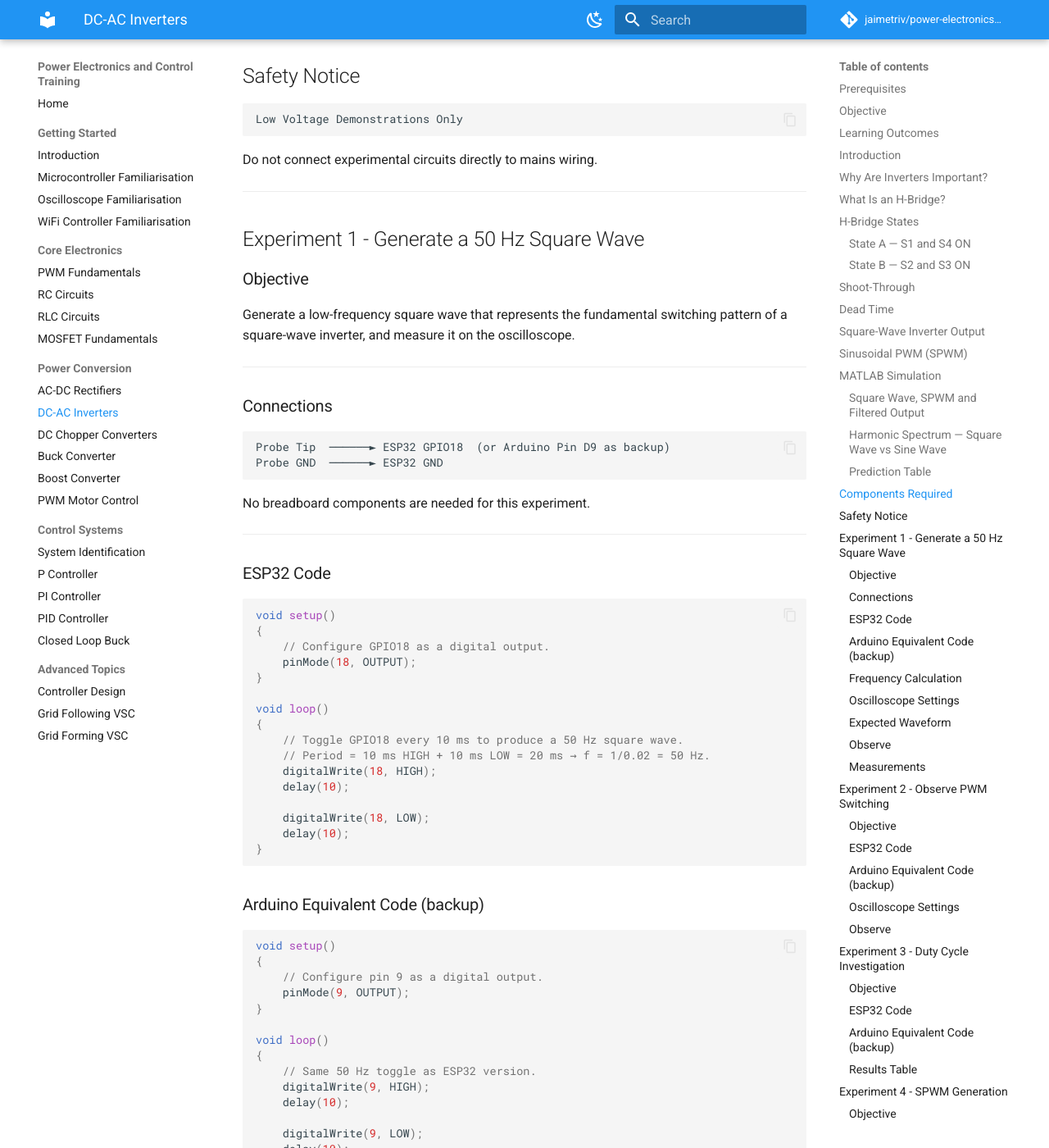
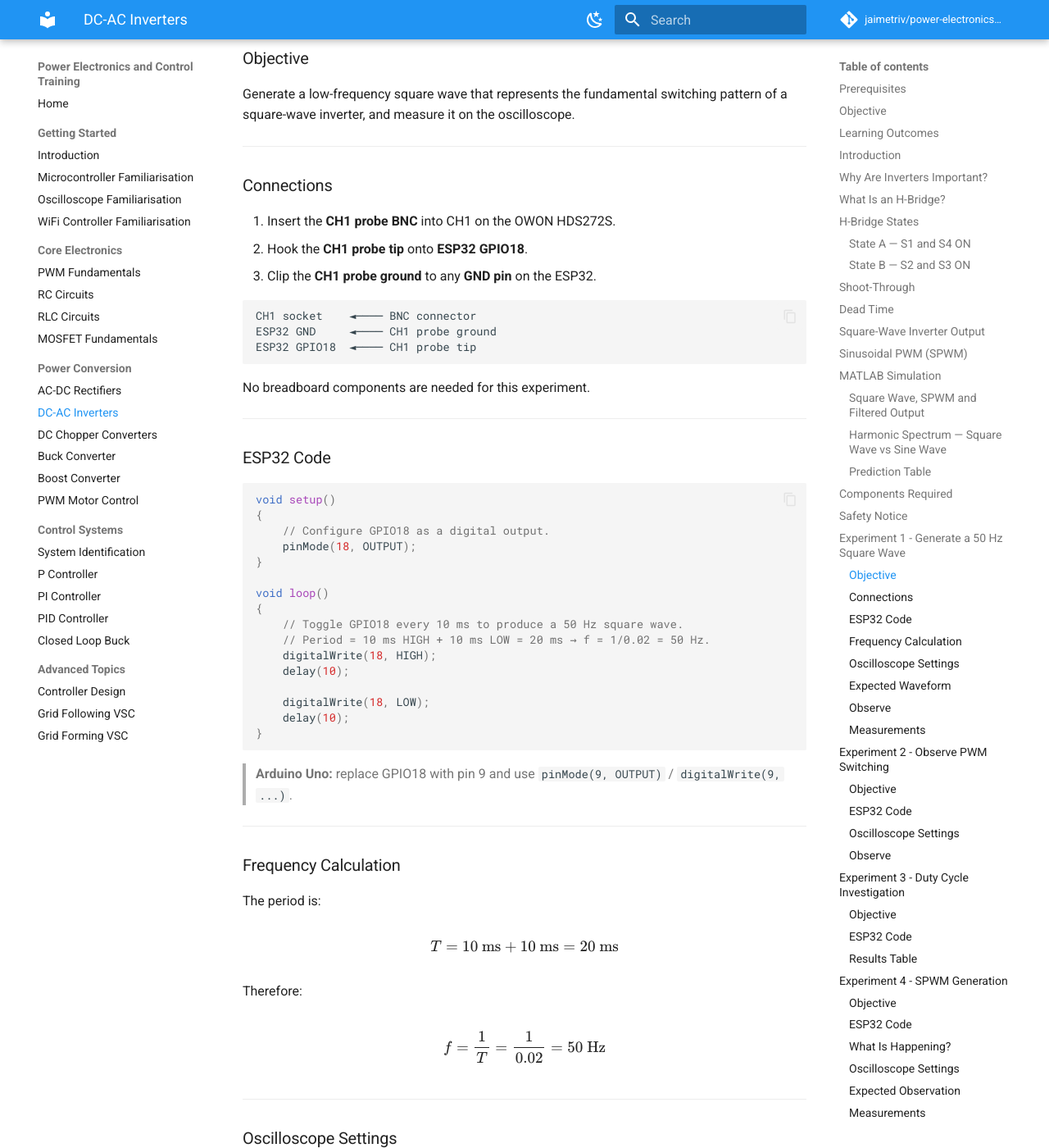
Before and after one commit to jaimetriv/power-electronics-and-control-training, an MkDocs documentation site: the page built from docs/06_DC_AC_Inverters.md, in a window 1280 px wide and 1400 px high, scrolled down 6842 px. Shown: the whole window at 82% size. Built offline with MkDocs 1.6.1 and Material for MkDocs 9.7.7, drawn with Linux system fonts in a browser that asks for light colours; comment, search, counter and statistics services are not loaded; some of the changed text lies outside the part shown.

Commit message:
Improvements to 05 and 06

````diff
--- a/docs/06_DC_AC_Inverters.md
+++ b/docs/06_DC_AC_Inverters.md
@@ -10,14 +10,6 @@ Complete:
 - 02_RC_Circuits.md
 - 03_RLC_Circuits.md
 - 04_MOSFET_Fundamentals.md
-- 10_PWM_Motor_Control.md
-- 12_P_Controller.md
-- 13_PI_Controller.md
-- 14_PID_Controller.md
-- 08_Buck_Converter.md
-- 15_Closed_Loop_Buck.md
-- 09_Boost_Converter.md
-- 07_DC_Chopper_Converters.md
 - 05_AC_DC_Rectifiers.md
 
 ---
@@ -290,7 +282,7 @@ grid on; xlim([0 1000]);
 
 ## Components Required
 
-- ESP32 DevKit V1 (or Arduino Uno as backup)
+- ESP32 DevKit V1
 - Breadboard
 - Jumper wires
 - Oscilloscope (OWON HDS272S recommended, DSO Nano compatible)
@@ -324,9 +316,14 @@ Generate a low-frequency square wave that represents the fundamental switching p
 
 ### Connections
 
+1. Insert the **CH1 probe BNC** into CH1 on the OWON HDS272S.
+2. Hook the **CH1 probe tip** onto **ESP32 GPIO18**.
+3. Clip the **CH1 probe ground** to any **GND pin** on the ESP32.
+
 ```text
-Probe Tip  ──────► ESP32 GPIO18  (or Arduino Pin D9 as backup)
-Probe GND  ──────► ESP32 GND
+CH1 socket    ◄──── BNC connector
+ESP32 GND     ◄──── CH1 probe ground
+ESP32 GPIO18  ◄──── CH1 probe tip
 ```
 
 No breadboard components are needed for this experiment.
@@ -354,25 +351,7 @@ void loop()
 }
 ```
 
-### Arduino Equivalent Code (backup)
-
-```cpp
-void setup()
-{
-    // Configure pin 9 as a digital output.
-    pinMode(9, OUTPUT);
-}
-
-void loop()
-{
-    // Same 50 Hz toggle as ESP32 version.
-    digitalWrite(9, HIGH);
-    delay(10);
-
-    digitalWrite(9, LOW);
-    delay(10);
-}
-```
+> **Arduino Uno:** replace GPIO18 with pin 9 and use `pinMode(9, OUTPUT)` / `digitalWrite(9, ...)`.
 
 ---
 
@@ -416,7 +395,7 @@ $$
 
 ### Observe
 
-The waveform should switch between 0 V and approximately 3.3 V (ESP32) or 5 V (Arduino backup) at 50 Hz.
+The waveform should switch between 0 V and approximately 3.3 V at 50 Hz.
 
 ---
 
@@ -426,7 +405,7 @@ The waveform should switch between 0 V and approximately 3.3 V (ESP32) or 5 V (A
 |-----------|----------|---------|
 | Frequency | 50 Hz | |
 | Period | 20 ms | |
-| Peak Voltage | ~3.3 V (ESP32) / ~5 V (Arduino backup) | |
+| Peak Voltage | ~3.3 V | |
 
 ---
 
@@ -456,20 +435,7 @@ void loop()
 }
 ```
 
-### Arduino Equivalent Code (backup)
-
-```cpp
-void setup()
-{
-    // No explicit pinMode needed; analogWrite() configures the pin automatically.
-}
-
-void loop()
-{
-    // Output 50% duty cycle PWM at approximately 490 Hz.
-    analogWrite(9, 128);
-}
-```
+> **Arduino Uno:** replace `ledcWrite(0, 128)` with `analogWrite(9, 128)` on pin 9.
 
 ---
 
@@ -486,7 +452,7 @@ void loop()
 
 ### Observe
 
-A PWM waveform should be visible at approximately 500 Hz (ESP32) or 490 Hz (Arduino backup).
+A PWM waveform should be visible at approximately 500 Hz.
 
 ---
 
@@ -521,23 +487,7 @@ void loop()
 }
 ```
 
-### Arduino Equivalent Code (backup)
-
-```cpp
-void setup() {}
-
-void loop()
-{
-    analogWrite(9, 64);
-    delay(3000);
-
-    analogWrite(9, 128);
-    delay(3000);
-
-    analogWrite(9, 192);
-    delay(3000);
-}
-```
+> **Arduino Uno:** replace `ledcWrite(0, value)` with `analogWrite(9, value)` on pin 9.
 
 ---
 
@@ -585,30 +535,7 @@ void loop()
 }
 ```
 
-### Arduino Equivalent Code (backup)
-
-```cpp
-// SPWM: 50 Hz output, ~490 Hz PWM carrier
-const int N = 10;
-const int sine_table[N] = {
-    128, 203, 243, 255, 243,
-    203, 128,  53,  13,   0
-};
-
-void setup()
-{
-    // No explicit pinMode needed; analogWrite() configures the pin automatically.
-}
-
-void loop()
-{
-    for (int i = 0; i < N; i++)
-    {
-        analogWrite(9, sine_table[i]);
-        delay(2);
-    }
-}
-```
+> **Arduino Uno:** replace `ledcWrite(0, sine_table[i])` with `analogWrite(9, sine_table[i])` on pin 9.
 
 ---
 
@@ -697,14 +624,14 @@ fprintf('Frequency error:    %.2f%%\n', 100*abs(f_measured-50)/50);
 N = 10;
 i = 0:N-1;
 D_theory  = 0.5 * (1 + sin(2*pi*i/N));
-D_arduino = [128, 203, 243, 255, 243, 203, 128, 53, 13, 0] / 255;
+D_spwm    = [128, 203, 243, 255, 243, 203, 128, 53, 13, 0] / 255;
 
 figure; hold on;
-plot(i, D_theory,  'b--o', 'LineWidth', 2, 'DisplayName', 'Ideal sine');
-plot(i, D_arduino, 'r-s',  'LineWidth', 2, 'DisplayName', 'Arduino lookup table');
+plot(i, D_theory, 'b--o', 'LineWidth', 2, 'DisplayName', 'Ideal sine');
+plot(i, D_spwm,   'r-s',  'LineWidth', 2, 'DisplayName', 'ESP32 lookup table');
 grid on;
 xlabel('Step'); ylabel('Duty Cycle');
-title('SPWM Lookup Table - Ideal vs Arduino');
+title('SPWM Lookup Table - Ideal vs ESP32');
 legend('Location', 'south');
 ```
 
@@ -732,11 +659,11 @@ Check:
 
 Check:
 
-✅ Probe tip on correct pin (GPIO18 ESP32 or D9 Arduino backup)
+✅ Probe tip on GPIO18
 
 ✅ Trigger type set to Edge, Rising
 
-✅ Horizontal scale appropriate (500 µs/div for ~490 Hz)
+✅ Horizontal scale appropriate (500 µs/div for 500 Hz)
 
 ---
 
````
Also changed, not shown: other parts of docs/06_DC_AC_Inverters.md (+2 -2 lines), docs/05_AC_DC_Rectifiers.md (+41 -23 lines).
